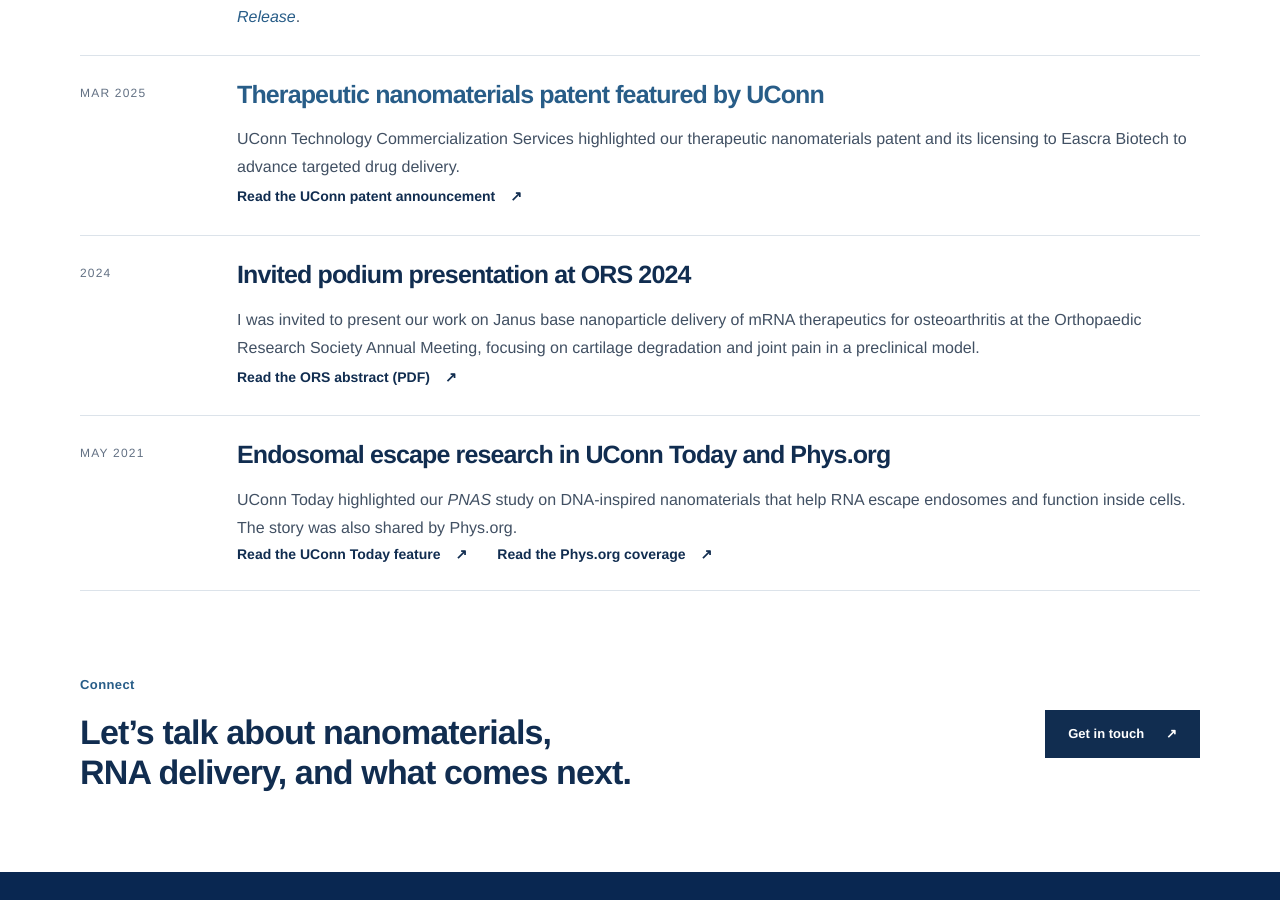
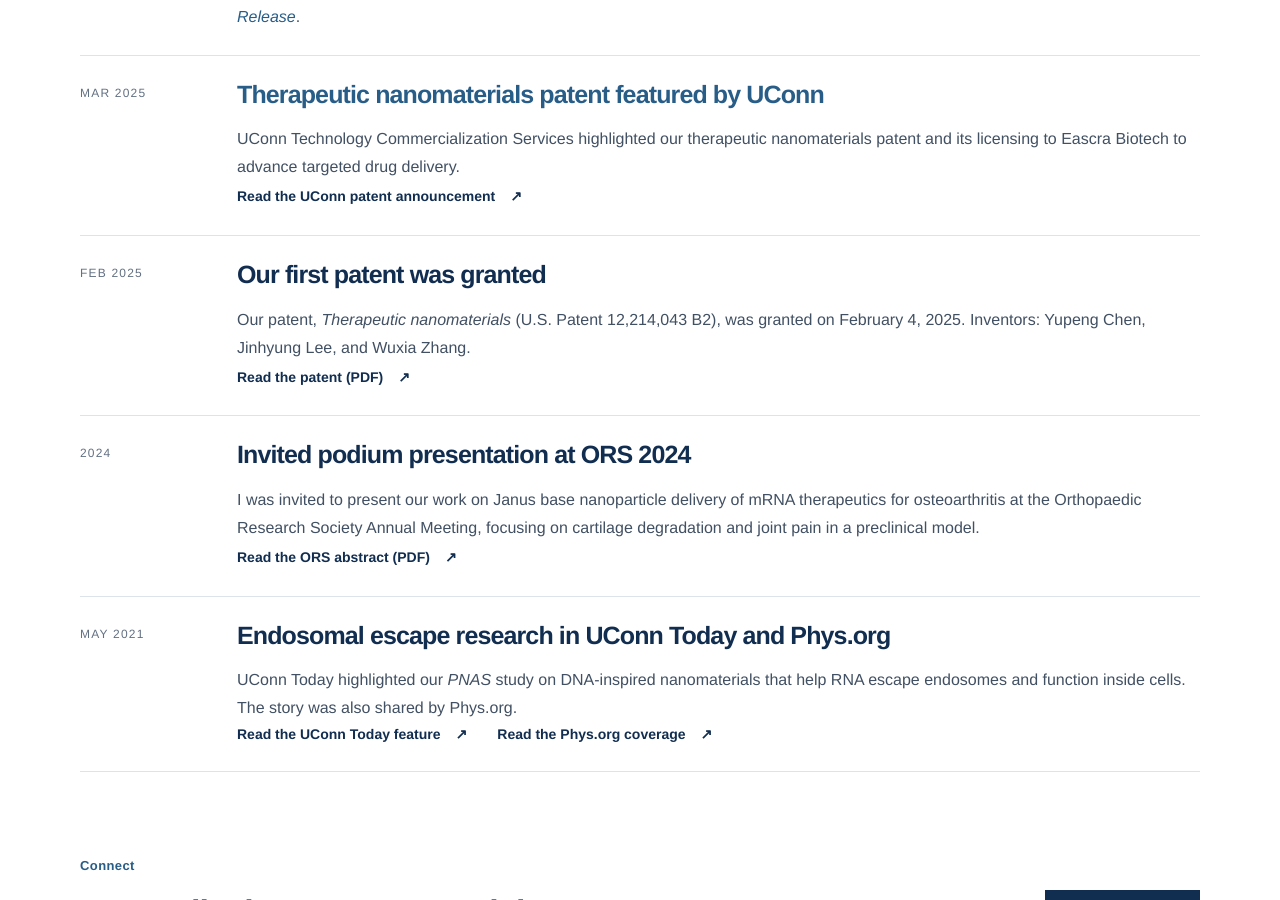
Before and after one commit to biojhleena-glitch/biojhleena-glitch.github.io, a Jekyll site: the page built from _pages/about.html, in a window 1280 px wide and 900 px high, scrolled down 5236 px. Built offline with Jekyll 4.4.1, drawn with Linux system fonts in a browser that asks for light colours.

Commit message:
Highlight first patent grant and link the patent PDF

```diff
--- a/_pages/about.html
+++ b/_pages/about.html
@@ -117,6 +117,14 @@ home: true
     </div>
   </div>
   <div class="update-row">
+    <time datetime="2025-02-04">FEB 2025</time>
+    <div>
+      <h3>Our first patent was granted</h3>
+      <p>Our patent, <em>Therapeutic nanomaterials</em> (U.S. Patent 12,214,043 B2), was granted on February 4, 2025. Inventors: Yupeng Chen, Jinhyung Lee, and Wuxia Zhang.</p>
+      <a class="text-link" href="{{ '/files/US-12214043-B2-Therapeutic-Nanomaterials.pdf' | relative_url }}" target="_blank" rel="noopener" title="Opens in a new tab">Read the patent (PDF) <span aria-hidden="true">↗</span></a>
+    </div>
+  </div>
+  <div class="update-row">
     <time datetime="2024">2024</time>
     <div>
       <h3>Invited podium presentation at ORS 2024</h3>
```
